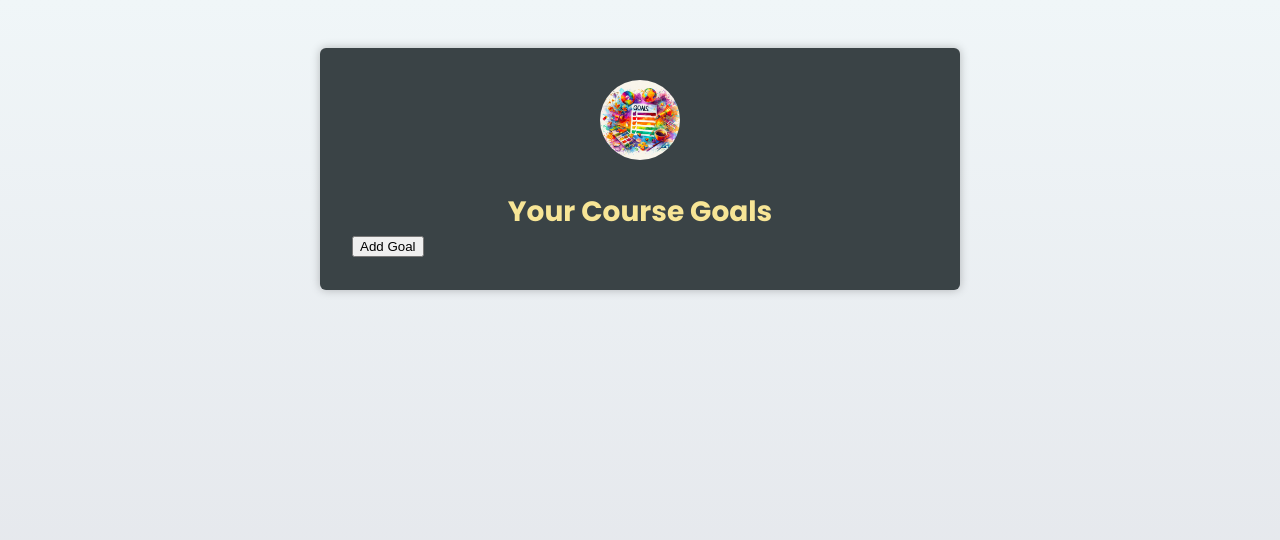
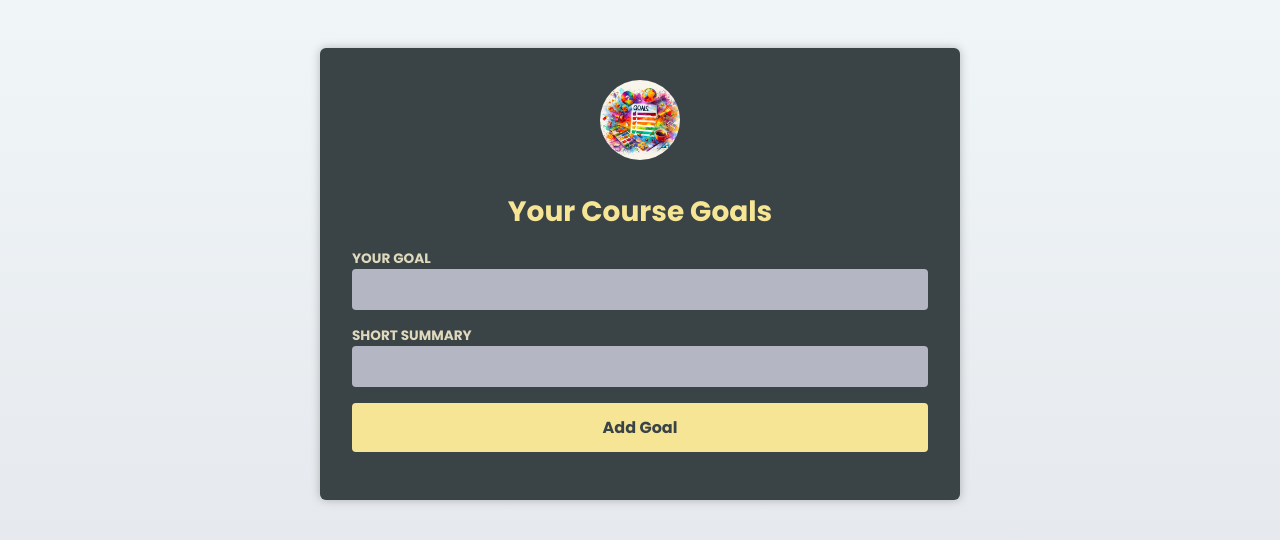
Before and after one commit to Koigor97/react, a React (Vite) app in the folder react-typescript/: page / in a window 1280 px wide. Shown: the top 540 px of the page. Built offline with nearby package versions, Linux system fonts and the light colour scheme; the HTML template or start-up script is replaced by a standard one.

Commit message:
replace hard coded goals with dynamic

```diff
--- a/react-typescript/src/App.tsx
+++ b/react-typescript/src/App.tsx
@@ -3,6 +3,7 @@ import { v4 as uuidv4 } from "uuid";
 
 import Header from "./components/Header.tsx";
 import ListItem from "./components/ListItem.tsx";
+import NewGoal from "./components/NewGoal.tsx";
 
 import imgLogo from "./assets/goals.jpg";
 import { GoalsType } from "./types/index.ts";
@@ -10,12 +11,12 @@ import { GoalsType } from "./types/index.ts";
 export default function App() {
   const [goals, setGoals] = useState<GoalsType[]>([]);
 
-  function handleAddGoal() {
+  function handleAddGoal(goal: string, summary: string) {
     console.log("Click");
     setGoals((previousGoals) => {
       const newGoal: GoalsType = {
-        title: "Finish React",
-        description: "I want to finish learning React by the End of Nextweek",
+        title: goal,
+        description: summary,
         id: uuidv4(),
       };
       return [...previousGoals, newGoal];
@@ -32,7 +33,7 @@ export default function App() {
         <h1>Your Course Goals</h1>
       </Header>
 
-      <button onClick={handleAddGoal}>Add Goal</button>
+      <NewGoal onAddNewGoal={handleAddGoal} />
 
       <ListItem goals={goals} onDelete={handleDeleteGoal} />
     </main>
```
